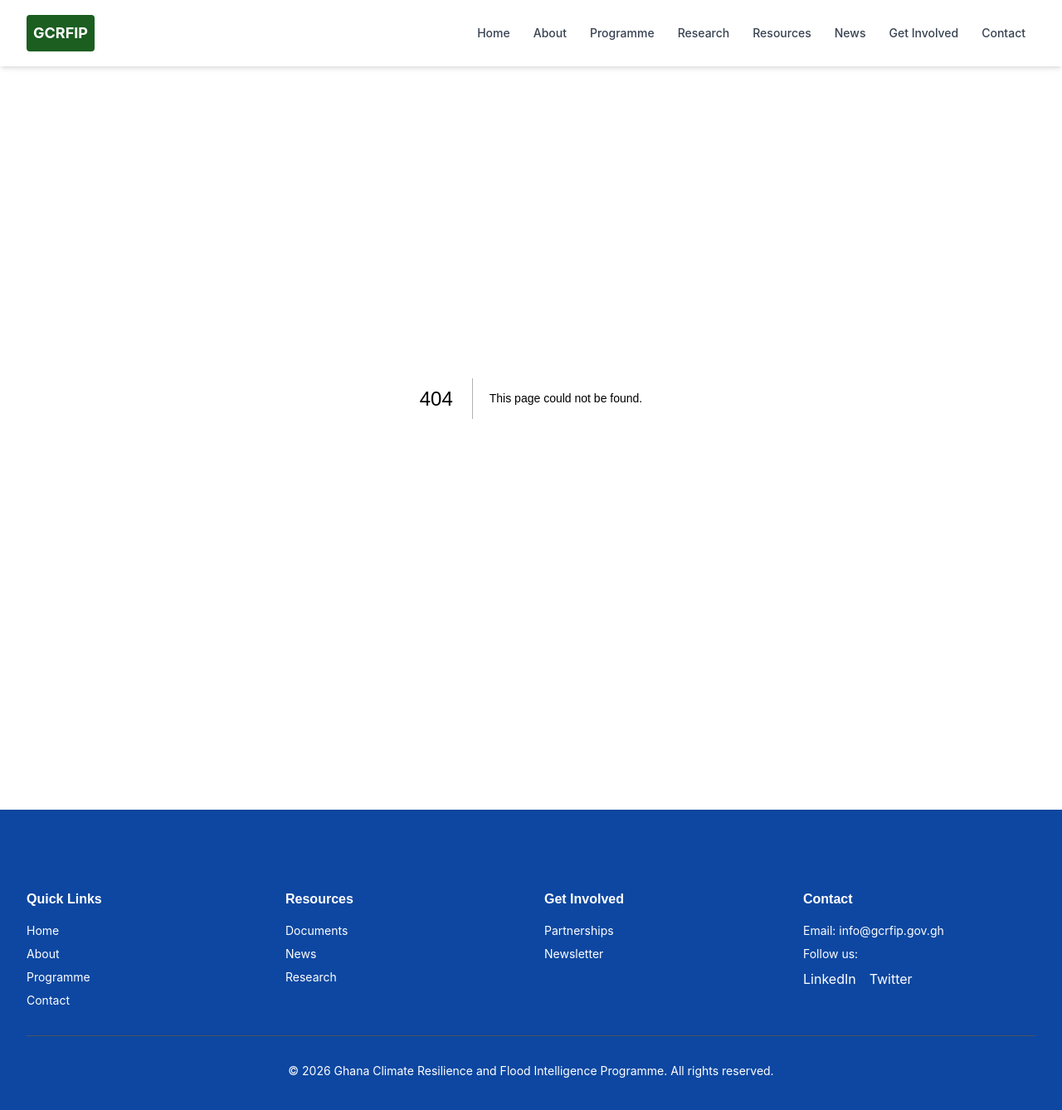
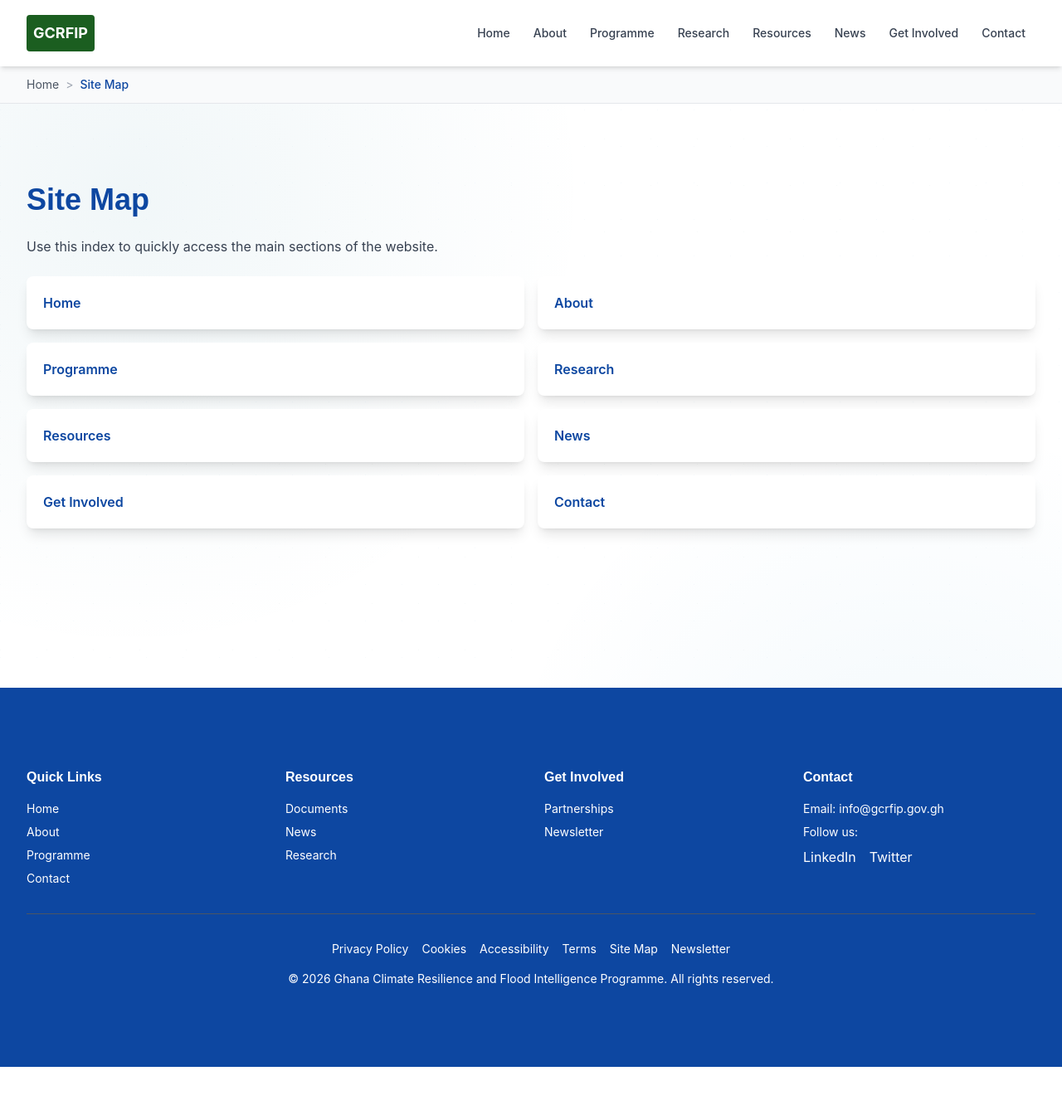
Before and after one commit to CobeRich/GCRFIP-Web-App, a Next.js app: page /site-map in a window 1280 px wide. Before the commit this address had no page. Shown: the top 1338 px of the page at 83% size. After the commit the page ends 1286 px from the top, so only its background shows below. Built offline with nearby package versions, Linux system fonts and the light colour scheme.

Commit message:
Add global breadcrumbs, back-to-top, and footer policy pages

```diff
--- /dev/null
+++ b/app/accessibility/page.tsx
@@ -0,0 +1,16 @@
+export default function AccessibilityPage() {
+  return (
+    <div className="container-custom section-padding max-w-4xl">
+      <h1 className="text-4xl font-bold text-gcrfip-navy mb-6">Accessibility</h1>
+      <p className="text-gray-700 mb-4">
+        GCRFIP is working to ensure this website is accessible to all users, including people with disabilities.
+      </p>
+      <p className="text-gray-700 mb-4">
+        We are continuously improving keyboard navigation, semantic structure, and readability across all pages.
+      </p>
+      <p className="text-gray-700">
+        If you experience any accessibility barriers, contact us and we will work to resolve them.
+      </p>
+    </div>
+  )
+}
--- /dev/null
+++ b/app/cookies/page.tsx
@@ -0,0 +1,16 @@
+export default function CookiesPage() {
+  return (
+    <div className="container-custom section-padding max-w-4xl">
+      <h1 className="text-4xl font-bold text-gcrfip-navy mb-6">Cookies</h1>
+      <p className="text-gray-700 mb-4">
+        This site uses cookies to improve performance, understand usage patterns, and enhance your experience.
+      </p>
+      <p className="text-gray-700 mb-4">
+        You can control cookie preferences in your browser settings.
+      </p>
+      <p className="text-gray-700">
+        Cookie controls and detailed categories will be introduced in a future update.
+      </p>
+    </div>
+  )
+}
--- a/app/layout.tsx
+++ b/app/layout.tsx
@@ -2,6 +2,8 @@ import type { Metadata } from 'next'
 import './globals.css'
 import Header from '../components/layout/Header'
 import Footer from '../components/layout/Footer'
+import Breadcrumbs from '../components/layout/Breadcrumbs'
+import BackToTop from '../components/layout/BackToTop'
 
 export const metadata: Metadata = {
   title: 'GCRFIP - Ghana Climate Resilience and Flood Intelligence Programme',
@@ -18,10 +20,12 @@ export default function RootLayout({
     <html lang="en">
       <body>
         <Header />
+        <Breadcrumbs />
         <main>
           {children}
         </main>
         <Footer />
+        <BackToTop />
       </body>
     </html>
   )
--- /dev/null
+++ b/app/privacy-policy/page.tsx
@@ -0,0 +1,16 @@
+export default function PrivacyPolicyPage() {
+  return (
+    <div className="container-custom section-padding max-w-4xl">
+      <h1 className="text-4xl font-bold text-gcrfip-navy mb-6">Privacy Policy</h1>
+      <p className="text-gray-700 mb-4">
+        GCRFIP is committed to protecting your personal information and handling data responsibly.
+      </p>
+      <p className="text-gray-700 mb-4">
+        We collect only the information needed to improve services, respond to enquiries, and support programme participation.
+      </p>
+      <p className="text-gray-700">
+        For official privacy enquiries, please contact the team through the contact page.
+      </p>
+    </div>
+  )
+}
--- /dev/null
+++ b/app/site-map/page.tsx
@@ -0,0 +1,28 @@
+import Link from 'next/link'
+
+const links = [
+  { label: 'Home', href: '/' },
+  { label: 'About', href: '/about' },
+  { label: 'Programme', href: '/programme' },
+  { label: 'Research', href: '/research' },
+  { label: 'Resources', href: '/resources' },
+  { label: 'News', href: '/news' },
+  { label: 'Get Involved', href: '/get-involved' },
+  { label: 'Contact', href: '/contact' },
+]
+
+export default function SiteMapPage() {
+  return (
+    <div className="container-custom section-padding max-w-4xl">
+      <h1 className="text-4xl font-bold text-gcrfip-navy mb-6">Site Map</h1>
+      <p className="text-gray-700 mb-6">Use this index to quickly access the main sections of the website.</p>
+      <div className="grid sm:grid-cols-2 gap-4">
+        {links.map((link) => (
+          <Link key={link.href} href={link.href} className="card p-5 hover:shadow-lg transition-shadow">
+            <span className="font-semibold text-gcrfip-navy">{link.label}</span>
+          </Link>
+        ))}
+      </div>
+    </div>
+  )
+}
--- /dev/null
+++ b/app/terms/page.tsx
@@ -0,0 +1,16 @@
+export default function TermsPage() {
+  return (
+    <div className="container-custom section-padding max-w-4xl">
+      <h1 className="text-4xl font-bold text-gcrfip-navy mb-6">Terms of Use</h1>
+      <p className="text-gray-700 mb-4">
+        By using this website, you agree to use the information responsibly and in accordance with applicable laws.
+      </p>
+      <p className="text-gray-700 mb-4">
+        Materials on this site are provided for public information, education, and stakeholder engagement.
+      </p>
+      <p className="text-gray-700">
+        Full legal terms will be expanded as the platform evolves.
+      </p>
+    </div>
+  )
+}
--- /dev/null
+++ b/components/layout/BackToTop.tsx
@@ -0,0 +1,35 @@
+'use client'
+
+import { useEffect, useState } from 'react'
+
+export default function BackToTop() {
+  const [isVisible, setIsVisible] = useState(false)
+
+  useEffect(() => {
+    const toggleVisibility = () => {
+      setIsVisible(window.scrollY > 320)
+    }
+
+    window.addEventListener('scroll', toggleVisibility)
+    toggleVisibility()
+
+    return () => {
+      window.removeEventListener('scroll', toggleVisibility)
+    }
+  }, [])
+
+  if (!isVisible) {
+    return null
+  }
+
+  return (
+    <button
+      type="button"
+      onClick={() => window.scrollTo({ top: 0, behavior: 'smooth' })}
+      className="fixed bottom-6 right-6 z-50 rounded-full bg-gcrfip-green text-white px-4 py-3 shadow-lg hover:bg-gcrfip-navy transition-colors"
+      aria-label="Back to top"
+    >
+      Top
+    </button>
+  )
+}
--- /dev/null
+++ b/components/layout/Breadcrumbs.tsx
@@ -0,0 +1,80 @@
+'use client'
+
+import Link from 'next/link'
+import { usePathname } from 'next/navigation'
+
+const labelOverrides: Record<string, string> = {
+  'get-involved': 'Get Involved',
+  'advisory-board': 'Advisory Board',
+  'strategic-partners': 'Strategic Partners',
+  'general-enquiries': 'General Enquiries',
+  'interactive-map': 'Interactive Map',
+  'office-information': 'Office Information',
+  'social-media': 'Social Media',
+  'become-partner': 'Become Partner',
+  'founding-consortium': 'Founding Consortium',
+  'research-collaboration': 'Research Collaboration',
+  'sponsorship-funding': 'Sponsorship & Funding',
+  'press-releases': 'Press Releases',
+  'executive-portfolio': 'Executive Portfolio',
+  'implementation-strategy': 'Implementation Strategy',
+  'national-roadmap': 'National Roadmap',
+  'digital-twin': 'Digital Twin',
+  'flood-intelligence': 'Flood Intelligence',
+  'innovation-lab': 'Innovation Lab',
+  'open-data': 'Open Data',
+  'research-projects': 'Research Projects',
+  'research-themes': 'Research Themes',
+  'student-opportunities': 'Student Opportunities',
+  'policy-briefs': 'Policy Briefs',
+  'training-materials': 'Training Materials',
+}
+
+function toTitleCase(segment: string) {
+  if (labelOverrides[segment]) {
+    return labelOverrides[segment]
+  }
+
+  return segment
+    .split('-')
+    .map((word) => word.charAt(0).toUpperCase() + word.slice(1))
+    .join(' ')
+}
+
+export default function Breadcrumbs() {
+  const pathname = usePathname()
+
+  if (!pathname || pathname === '/') {
+    return null
+  }
+
+  const segments = pathname.split('/').filter(Boolean)
+
+  return (
+    <div className="bg-gray-50 border-b border-gray-200">
+      <div className="container-custom py-3 text-sm text-gray-600" aria-label="Breadcrumb">
+        <Link href="/" className="hover:text-gcrfip-green transition-colors">
+          Home
+        </Link>
+
+        {segments.map((segment, index) => {
+          const href = `/${segments.slice(0, index + 1).join('/')}`
+          const isLast = index === segments.length - 1
+
+          return (
+            <span key={href}>
+              <span className="mx-2 text-gray-400">&gt;</span>
+              {isLast ? (
+                <span className="font-medium text-gcrfip-navy">{toTitleCase(segment)}</span>
+              ) : (
+                <Link href={href} className="hover:text-gcrfip-green transition-colors">
+                  {toTitleCase(segment)}
+                </Link>
+              )}
+            </span>
+          )
+        })}
+      </div>
+    </div>
+  )
+}
--- a/components/layout/Footer.tsx
+++ b/components/layout/Footer.tsx
@@ -41,6 +41,14 @@ export default function Footer() {
         </div>
 
         <div className="border-t border-gray-600 pt-8">
+          <div className="flex flex-wrap justify-center gap-4 text-sm mb-4">
+            <a href="/privacy-policy" className="hover:text-gcrfip-gold">Privacy Policy</a>
+            <a href="/cookies" className="hover:text-gcrfip-gold">Cookies</a>
+            <a href="/accessibility" className="hover:text-gcrfip-gold">Accessibility</a>
+            <a href="/terms" className="hover:text-gcrfip-gold">Terms</a>
+            <a href="/site-map" className="hover:text-gcrfip-gold">Site Map</a>
+            <a href="/get-involved/newsletter" className="hover:text-gcrfip-gold">Newsletter</a>
+          </div>
           <p className="text-center text-sm">
             &copy; {currentYear} Ghana Climate Resilience and Flood Intelligence Programme. All rights reserved.
           </p>
```
